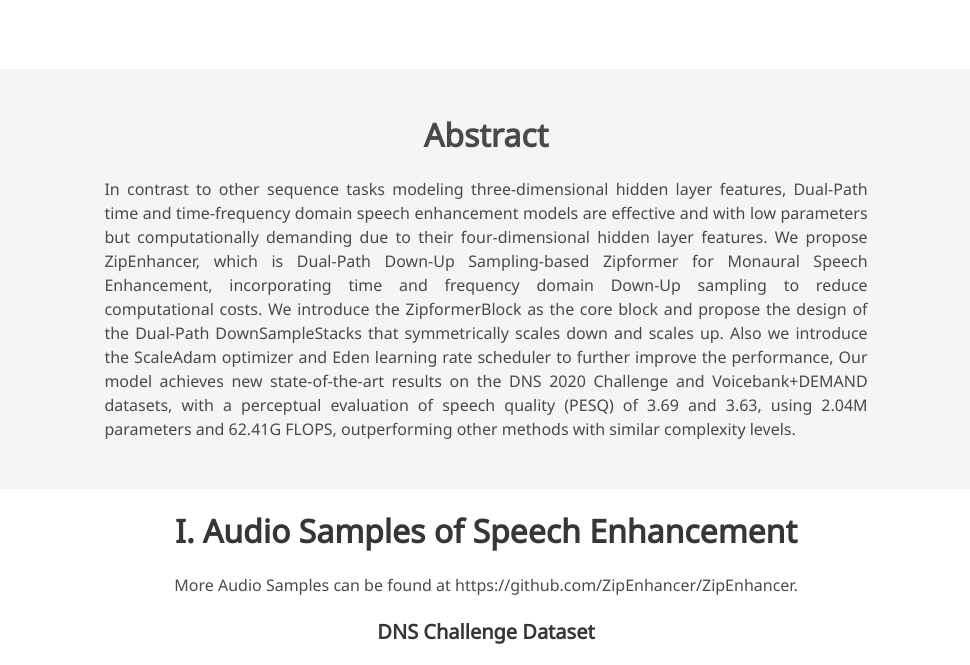
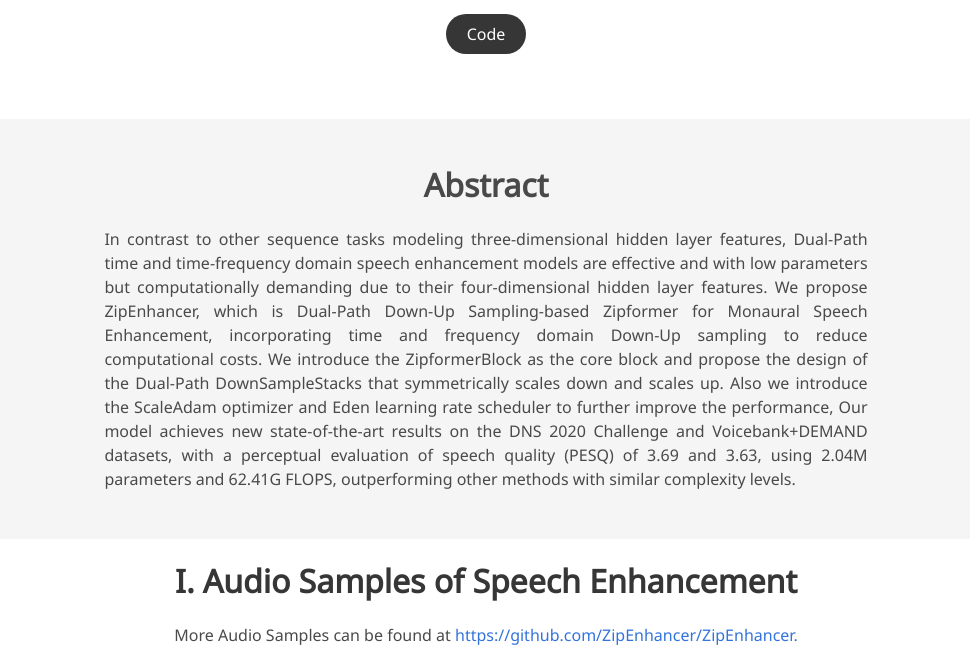
Before and after one commit to ZipEnhancer/ZipEnhancer, a plain HTML site: page docs/index.html in a window 1280 px wide. Shown: the part 297-962 px from the top of the page, without its empty margins (154-1124 px from the left). Drawn offline with nearby package versions, Linux system fonts and the light colour scheme; some icons are missing; a web font is replaced by a local one.

Commit message:
[doc] provide modelscope code
Co-authored-by: Haoxu Wang <wanghaoxu.whx@alibaba-inc.com>

```diff
--- a/docs/index.html
+++ b/docs/index.html
@@ -45,17 +45,17 @@
 
             <div class="column has-text-centered">
               <div class="publication-links">
-                <!--                   Code Link. -->
-                <!-- <span class="link-block">
-                  <a href="https://github.com/Mashiro009/ZipEnhancer" target="_blank"
+                                  <!-- Code Link. -->
+                <span class="link-block">
+                  <a href="https://modelscope.cn/models/iic/speech_zipenhancer_ans_multiloss_16k_base" target="_blank"
                       class="external-link button is-normal is-rounded is-dark">
-                  <span class="icon">
+                  <!-- <span class="icon">
                     <i class="fab fa-github"></i>
-                  </span>
+                  </span> -->
                   <span>Code</span>
                   </a>
-                </span> -->
-                <!--                   ArXiv Link -->
+                </span>
+                                  <!-- ArXiv Link -->
                 <!-- <span class="link-block">
                   <a href="" target="_blank"
                       class="external-link button is-normal is-rounded is-dark">
@@ -112,7 +112,13 @@
   </div>
   <br>
 
-  <p align = "center" style="text-align: center;">More Audio Samples can be found at https://github.com/ZipEnhancer/ZipEnhancer.</p>
+  <!-- <p align = "center" style="text-align: center;">More Audio Samples can be found at https://github.com/ZipEnhancer/ZipEnhancer.</p> -->
+  <p align="center" style="text-align: center;">
+    More Audio Samples can be found at
+    <a href="https://github.com/ZipEnhancer/ZipEnhancer/tree/main/enhanced_wavs" target="_blank">
+        https://github.com/ZipEnhancer/ZipEnhancer.
+    </a>
+</p>
   <br>
 
   <table align = "center" style="text-align: center;">
```
